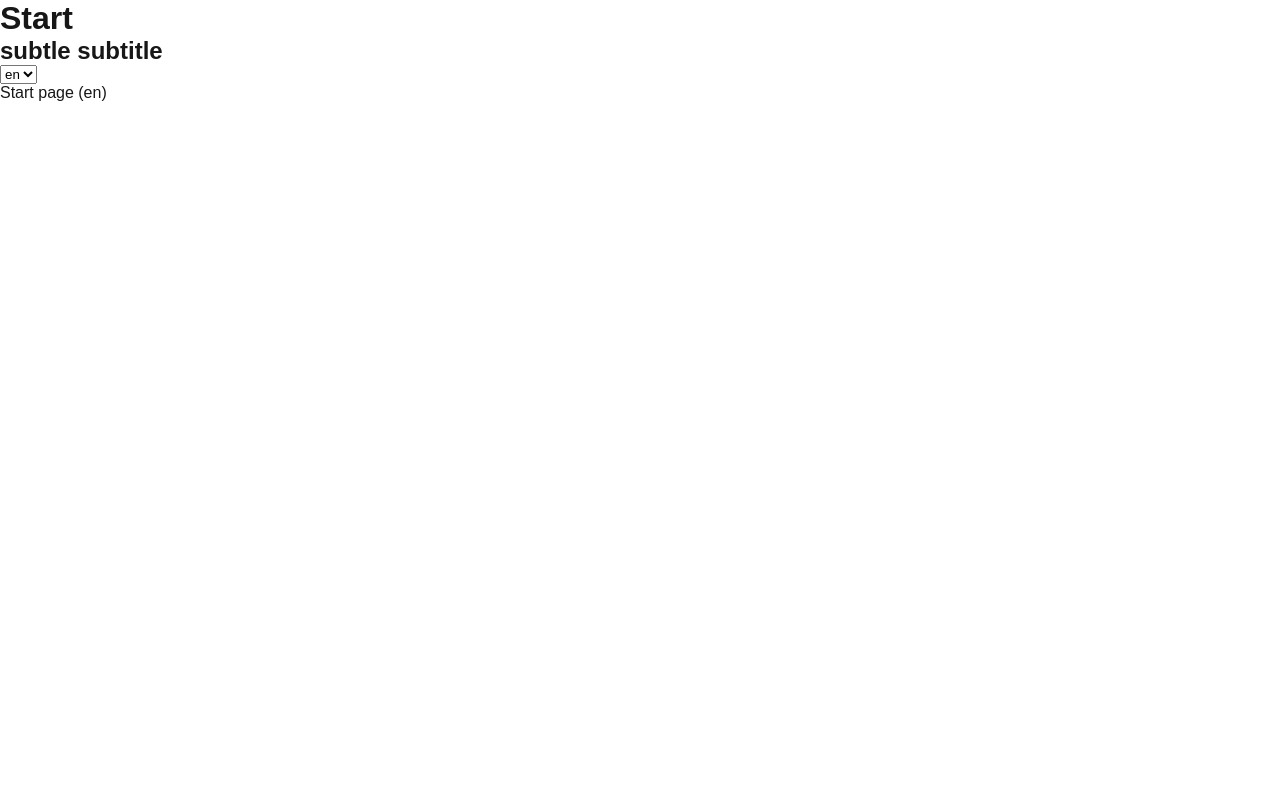
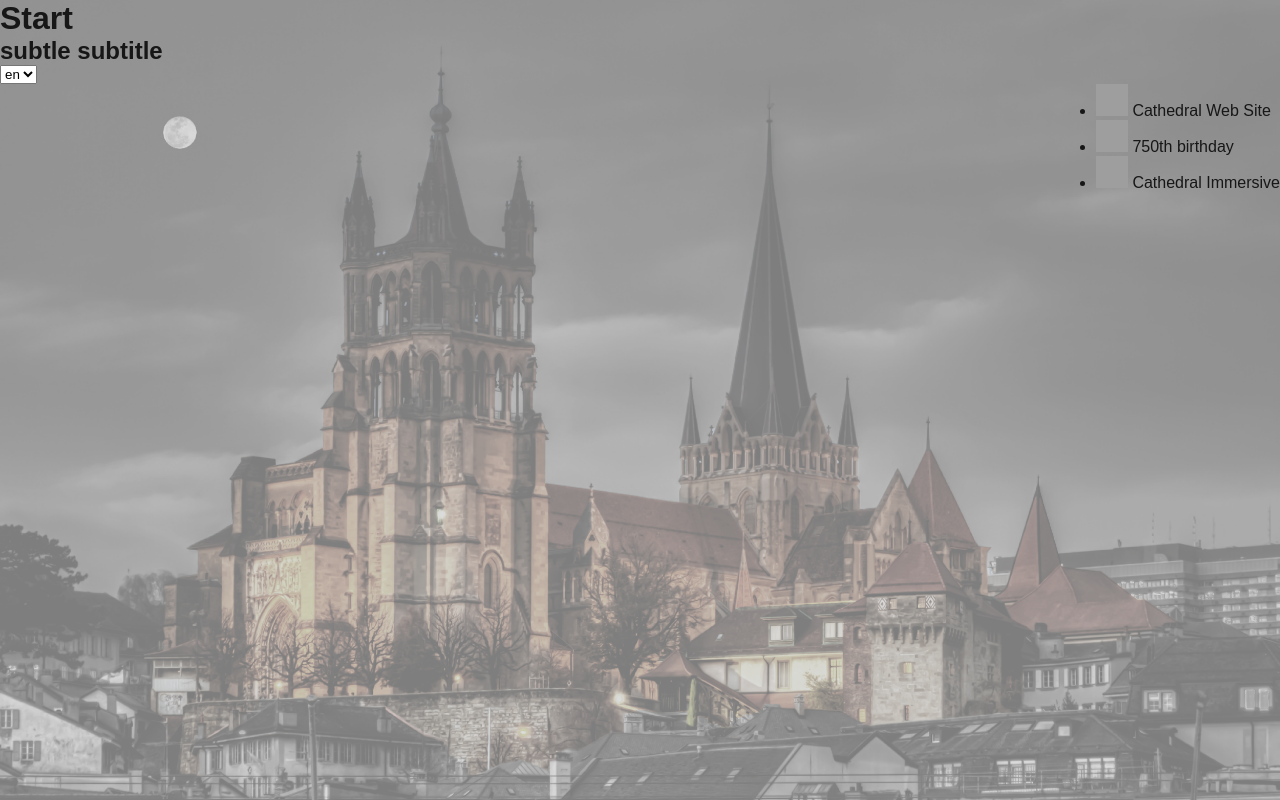
Before and after one commit to ctennenini/app-cathedral-750, a Next.js app: page /en/start in a window 1280 px wide. Built offline with nearby package versions, Linux system fonts and the light colour scheme; grey boxes are pictures that could not be loaded.

Commit message:
add page

```diff
--- a/src/app/[locale]/layout.tsx
+++ b/src/app/[locale]/layout.tsx
@@ -9,7 +9,11 @@ export default function Layout({
   children,
   params: { locale },
 }: GlobalStaticProps) {
-  return <div lang={locale}>{children}</div>
+  return (
+    <div lang={locale} style={{ height: '1000%' }}>
+      {children}
+    </div>
+  )
 }
 
 export type GlobalStaticParams = Awaited<
--- a/src/app/[locale]/start/page.tsx
+++ b/src/app/[locale]/start/page.tsx
@@ -1,14 +1,35 @@
 import { BaseLayout } from '@/components'
 import { GlobalStaticParams } from '../layout'
+import bgImg from './bg-img.png'
 
 export default function Start({
-  params: { locale },
+  params: { locale, ...rest },
 }: {
   params: GlobalStaticParams
 }) {
+  console.log({ locale, ...rest })
   return (
-    <BaseLayout title="Start" subtitle="subtle subtitle">
-      <p>Start page ({locale})</p>
-    </BaseLayout>
+    <BaseLayout
+      title="Start"
+      subtitle="subtle subtitle"
+      bgImg={bgImg}
+      actions={[
+        {
+          href: 'https://www.lake-geneva-switzerland.com/lausanne/visit-lausanne-cathedral-the-largest-gothic-church-in-switzerland/',
+          label: 'Cathedral Web Site',
+          icon: '/icons/start.svg',
+        },
+        {
+          href: `/${locale}/start`,
+          label: '750th birthday',
+          icon: '/icons/start.svg',
+        },
+        {
+          href: `/${locale}/start`,
+          label: 'Cathedral Immersive',
+          icon: '/icons/start.svg',
+        },
+      ]}
+    ></BaseLayout>
   )
 }
--- a/src/app/globals.css
+++ b/src/app/globals.css
@@ -13,8 +13,11 @@
 html,
 body {
   max-width: 100vw;
+  height: 100%;
   overflow-x: hidden;
 }
+
+
 
 body {
   color: var(--foreground);
--- a/src/components/BaseLayout/BaseLayout.tsx
+++ b/src/components/BaseLayout/BaseLayout.tsx
@@ -1,15 +1,31 @@
 'use client'
 
+import Image, { ImageProps } from 'next/image'
 import { useParams, useRouter } from 'next/navigation'
 import { ChangeEventHandler, PropsWithChildren } from 'react'
 import { languages } from '@/config'
+import Link from 'next/link'
+
+export type Action = {
+  label: string
+  href: string
+  icon?: ImageProps['src']
+}
 
 export type BaseLayoutProps = PropsWithChildren<{
   title: string
   subtitle?: string
+  bgImg?: ImageProps['src']
+  actions?: Action[]
 }>
 
-export function BaseLayout({ children, title, subtitle }: BaseLayoutProps) {
+export function BaseLayout({
+  children,
+  title,
+  subtitle,
+  bgImg,
+  actions,
+}: BaseLayoutProps) {
   const { locale } = useParams()
 
   const router = useRouter()
@@ -20,6 +36,20 @@ export function BaseLayout({ children, title, subtitle }: BaseLayoutProps) {
 
   return (
     <>
+      {bgImg && (
+        <Image
+          alt="title"
+          src={bgImg}
+          placeholder="blur"
+          quality={100}
+          fill
+          sizes="100vw"
+          style={{
+            objectFit: 'cover',
+            zIndex: -1,
+          }}
+        />
+      )}
       <header>
         <h1>{title}</h1>
         {subtitle && <h2>{subtitle}</h2>}
@@ -29,7 +59,32 @@ export function BaseLayout({ children, title, subtitle }: BaseLayoutProps) {
           ))}
         </select>
       </header>
-      <main>{children}</main>
+      <main style={{ display: 'flex', justifyContent: 'space-between' }}>
+        <div>{children}</div>
+        {actions && (
+          <nav>
+            <ul>
+              {actions.map((action) => (
+                <li key={action.href}>
+                  <Link href={action.href}>
+                    {action.icon && (
+                      <Image
+                        alt={action.label}
+                        src={action.icon}
+                        quality={100}
+                        width={32}
+                        height={32}
+                      />
+                    )}
+                    &nbsp;{action.label}
+                  </Link>
+                </li>
+              ))}
+            </ul>
+          </nav>
+        )}
+      </main>
+      <></>
     </>
   )
 }
```
Also changed, not shown: src/app/[locale]/start/bg-img.png (added), 1 other file (tests, documents, lock files or other folders).
